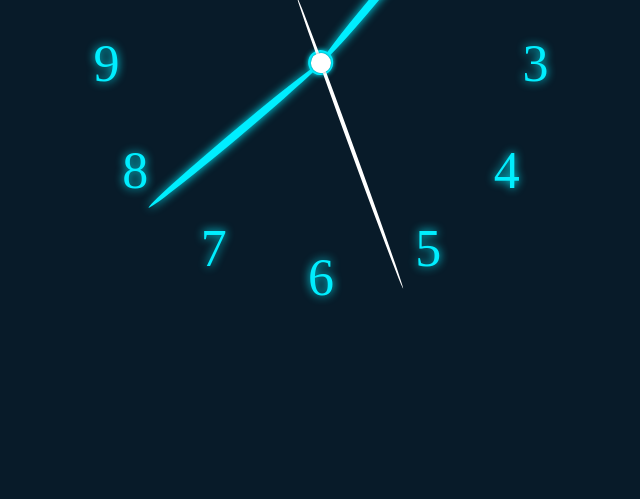
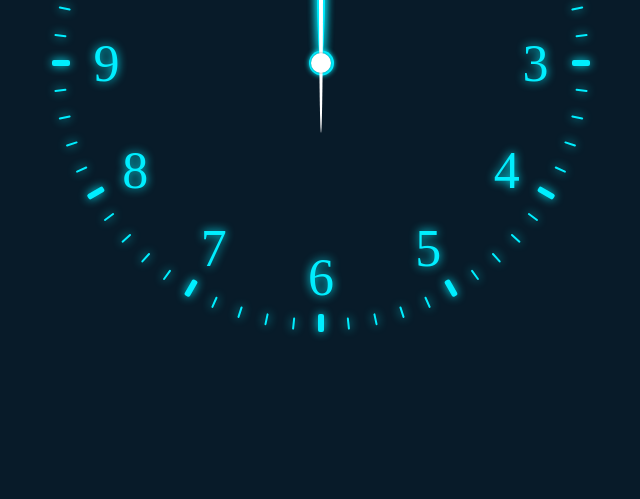
Before and after one commit to YoRu-Cat/Analog-Clock-JavaScript, a plain HTML site: page index.html in a window 1280 px wide. Shown: the part 337-836 px from the top of the page, without its empty margins (319-959 px from the left). Drawn offline with Linux system fonts and the light colour scheme.

Commit message:
Version 5 - Bar Seconds Added

```diff
--- a/index.html
+++ b/index.html
@@ -12,6 +12,7 @@
 <body>
 
 	<div class="wrapper">
+		<div class="bar-seconds"></div>
 		<div class="number-hours"></div>
 
 		<div class="hands-box">
--- a/script.js
+++ b/script.js
@@ -17,13 +17,22 @@ so formula for hours is (hours * 30 + minutes / 2)
 //call getCurrentTime to set clock hands every second
 
 const numberHours = document.querySelector('.number-hours');
+const barSeconds = document.querySelector('.bar-seconds');
 const numberElement = [];
-
+const barElement = [];
 //Create number hours
 
-for (let i = 1;i <= 12;i++) {
+for (let i = 1; i <= 12; i++) {
   numberElement.push(
     `<span style="--index:${i}"><p>${i}</p></span>`
   );
 }
 numberHours.insertAdjacentHTML("afterbegin",numberElement.join(""));
+
+// Create bar seconds
+for (let i = 1; i <= 60; i++) {
+  barElement.push(
+    `<span style="--index:${i}"><p></p></span>`
+  );
+}
+barSeconds.insertAdjacentHTML("afterbegin",barElement.join(""));
--- a/style.css
+++ b/style.css
@@ -20,13 +20,33 @@ body {
     justify-content: center;
     align-items: center;
 }
-.number-hours
-{
+.bar-seconds,
+.number-hours {
     position: absolute;
     width: 100%;
     height: 100%;
     border-radius: 50%;
-
+}
+.bar-seconds span {
+    position: absolute;
+    /* 360 deg / 60deg = 6deg */
+    transform: rotate(calc(var(--index) * 6deg));
+    inset: -20px;
+    text-align: center;
+}
+.bar-seconds span p {
+    display: inline-block;
+    width: 2px;
+    height: 12px;
+    background: #0ef;
+    border-radius: 2px;
+    box-shadow: 0 0 10px #0ef;
+}
+/* 5n means every multiple of 5 */
+.bar-seconds span:nth-child(5n) p {
+    width: 6px;
+    height: 18px;
+    transform: translateY(1px);
 }
 .number-hours span {
     position: absolute;
@@ -63,7 +83,6 @@ body {
 .hands-box .hours {
     width: 320px;
     height: 320px;
-    transform: rotate(40deg);
 }
 .hands-box .hours i {
     width: 8px;
@@ -75,7 +94,6 @@ body {
 .hands-box .minutes {
     width: 450px;
     height: 450px;
-    transform: rotate(230deg);
 }
 /* Center dot bottom */
 .hands-box .minutes::before {
@@ -98,7 +116,6 @@ body {
 .hands-box .seconds {
     width: 480px;
     height: 480px;
-    transform: rotate(160deg);
 }
 /* Center dot top */
 .hands-box .seconds::before {
```
